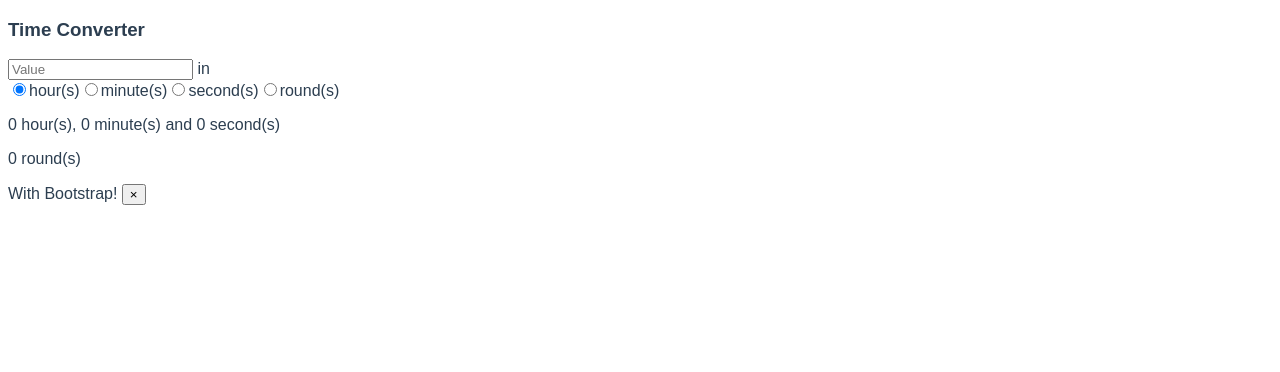
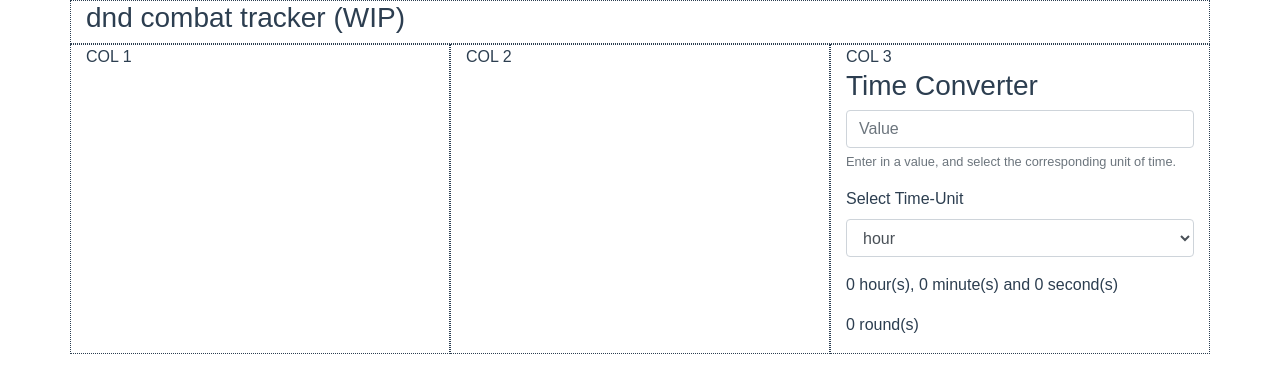
Before and after one commit to malhan-niazi/combat-tracker, a Vue app: page / in a window 1280 px wide. Shown: the top 372 px of the page. Built offline with nearby package versions, Linux system fonts and the light colour scheme.

Commit message:
installed bootstrap and did some basic page styling

```diff
--- a/package.json
+++ b/package.json
@@ -8,7 +8,10 @@
     "lint": "vue-cli-service lint"
   },
   "dependencies": {
+    "bootstrap": "^4.4.1",
     "core-js": "^3.6.4",
+    "jquery": "^3.5.0",
+    "popper.js": "^1.16.1",
     "vue": "^2.6.11"
   },
   "devDependencies": {
--- a/src/App.vue
+++ b/src/App.vue
@@ -1,28 +1,37 @@
 <template>
   <div id="app">
-    <TimeConverter />
-    <div class="alert alert-success alert-dismissible fade show" role="alert">
-      With Bootstrap!
-      <button
-        type="button"
-        class="close"
-        data-dismiss="alert"
-        aria-label="Close"
-      >
-        <span aria-hidden="true">&times;</span>
-      </button>
+    <div class="container">
+      <div class="row">
+        <div class="col">
+          <HeaderComponent />
+        </div>
+      </div>
+      <div class="row">
+        <div class="col-md">
+          COL 1
+        </div>
+        <div class="col-md">
+          COL 2
+        </div>
+        <div class="col-md">
+          COL 3
+          <TimeConverter />
+        </div>
+      </div>
     </div>
   </div>
 </template>
 
 <script>
-import TimeConverter from "./components/TimeConverter.vue";
+import TimeConverter from './components/TimeConverter.vue';
+import HeaderComponent from './components/HeaderComponent.vue';
 
 export default {
-  name: "App",
+  name: 'App',
   components: {
-    TimeConverter
-  }
+    TimeConverter,
+    HeaderComponent,
+  },
 };
 </script>
 
@@ -33,4 +42,11 @@ export default {
   -moz-osx-font-smoothing: grayscale;
   color: #2c3e50;
 }
+.col,
+.col-md {
+  border: 1px dotted #2c3e50;
+}
+div h3 {
+  text-align: left;
+}
 </style>
--- /dev/null
+++ b/src/components/HeaderComponent.vue
@@ -0,0 +1,11 @@
+<template>
+  <div>
+    <h3>dnd combat tracker (WIP)</h3>
+  </div>
+</template>
+
+<script>
+export default {};
+</script>
+
+<style scoped></style>
--- a/src/components/TimeConverter.vue
+++ b/src/components/TimeConverter.vue
@@ -1,37 +1,48 @@
 <template>
   <div class="hello">
     <h3>{{ msg }}</h3>
-    <input v-model.number="input" type="number" placeholder="Value" /> in
-    <br />
-    <input type="radio" id="hour" value="hour" v-model="selection" />
-    <label for="hour">hour(s)</label>
-    <input type="radio" id="minute" value="minute" v-model="selection" />
-    <label for="minute">minute(s)</label>
-    <input type="radio" id="second" value="second" v-model="selection" />
-    <label for="second">second(s)</label>
-    <input type="radio" id="round" value="round" v-model="selection" />
-    <label for="round">round(s)</label>
+    <div class="form-group">
+      <input
+        type="number"
+        class="form-control"
+        id="value"
+        aria-describedby="value"
+        placeholder="Value"
+        v-model.number="input"
+      />
+      <small id="valueHelp" class="form-text text-muted"
+        >Enter in a value, and select the corresponding unit of time.</small
+      >
+    </div>
+    <div class="form-group">
+      <label for="unitSelection">Select Time-Unit</label>
+      <select class="form-control" id="unitSelection" v-model="selection">
+        <option>hour</option>
+        <option>minute</option>
+        <option>second</option>
+        <option>round</option>
+      </select>
+    </div>
     <p v-if="conversion">{{ conversion }}</p>
     <p v-if="rounds">{{ rounds }}</p>
-    <p></p>
   </div>
 </template>
 
 <script>
-const SELECTION_HOUR = "hour";
-const SELECTION_MINUTE = "minute";
-const SELECTION_ROUND = "round";
+const SELECTION_HOUR = 'hour';
+const SELECTION_MINUTE = 'minute';
+const SELECTION_ROUND = 'round';
 const FIXED_TIME_UNIT = 60;
 const SECONDS_PER_ROUND = 6;
 const DECIMAL_PLACES = 2;
 
 export default {
-  name: "TimeConverter",
+  name: 'TimeConverter',
   data: function() {
     return {
-      msg: "Time Converter",
-      input: "",
-      selection: SELECTION_HOUR
+      msg: 'Time Converter',
+      input: '',
+      selection: SELECTION_HOUR,
     };
   },
   computed: {
@@ -53,7 +64,7 @@ export default {
         fixed = this.seconds / SECONDS_PER_ROUND;
       }
       return `${fixed} round(s)`;
-    }
+    },
   },
   methods: {
     toSeconds() {
@@ -70,10 +81,9 @@ export default {
         default:
           return Math.floor(this.input);
       }
-    }
-  }
+    },
+  },
 };
 </script>
 
-<style scoped>
-</style>
+<style scoped></style>
```
Also changed, not shown: src/main.js (+9 -5 lines), 1 other file (tests, documents, lock files or other folders).
